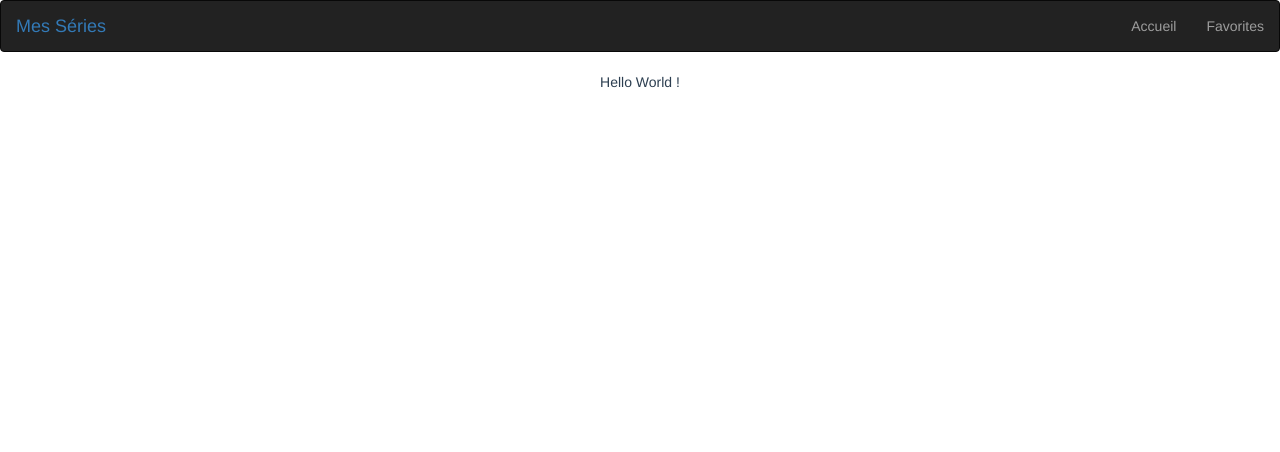
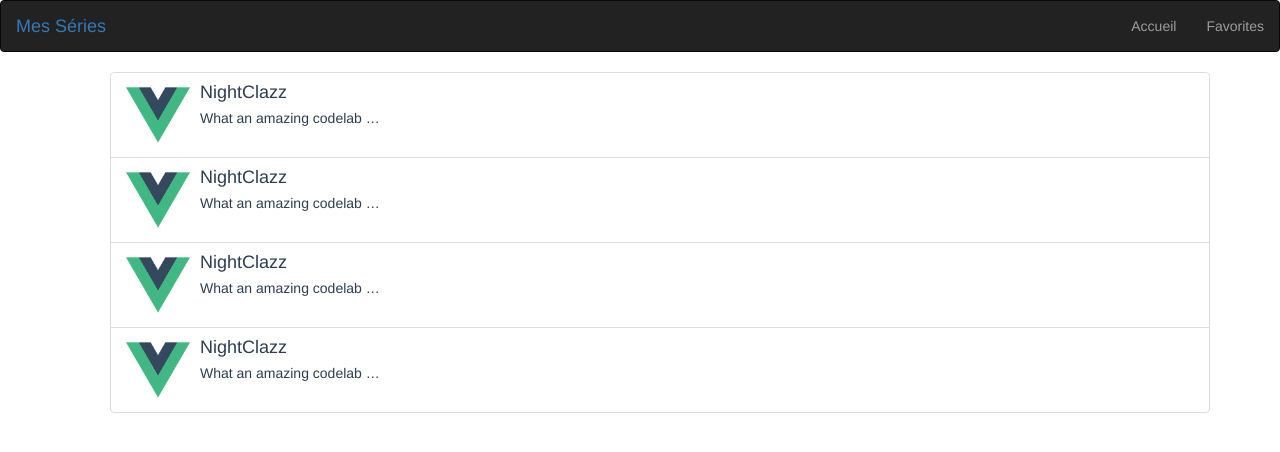
Before and after one commit to GregoryBevan/devfest-vuejs, a Vue app: page /#/ in a window 1280 px wide. Shown: the top 452 px of the page. Built offline with nearby package versions, Linux system fonts and the light colour scheme.

Commit message:
End of step 5

```diff
--- a/src/components/Home.vue
+++ b/src/components/Home.vue
@@ -1,15 +1,25 @@
 <template>
-    <div>
-        {{ helloWorld }}
+    <div class="container">
+        <ul>
+            <serie></serie>
+            <serie></serie>
+            <serie></serie>
+            <serie></serie>
+        </ul>
     </div>
 </template>
 
 <script>
+import Serie from '@/components/Serie.vue'
+
 export default {
     data() {
         return {
             helloWorld: 'Hello World !'
         }
+    },
+    components: {
+        serie: Serie
     }
 }
 </script>
--- /dev/null
+++ b/src/components/Serie.vue
@@ -0,0 +1,41 @@
+<template>
+    <li class="list-group-item">
+        <div class="media">
+            <div class="media-left">
+                <img class="media-object" :src="image.medium" />
+            </div>
+            <div class="media-body">
+                <h4 class="media-heading">{{ name }}</h4>
+                <div>{{ summary }}</div>
+            </div>
+        </div>
+    </li>
+</template>
+
+<script>
+export default {
+    data() {
+        return {
+            name: 'NightClazz',
+            summary: 'What an amazing codelab …',
+            image: {
+                medium: 'static/logo.png'
+            }
+        }
+    }
+}
+</script>
+
+<style>
+.list-group-item {
+    position: relative
+}
+
+.media {
+    text-align: left;
+}
+
+.media-object {
+    height: 64px;
+}
+</style>
```
Also changed, not shown: static/logo.png (renamed from src/assets/logo.png).
